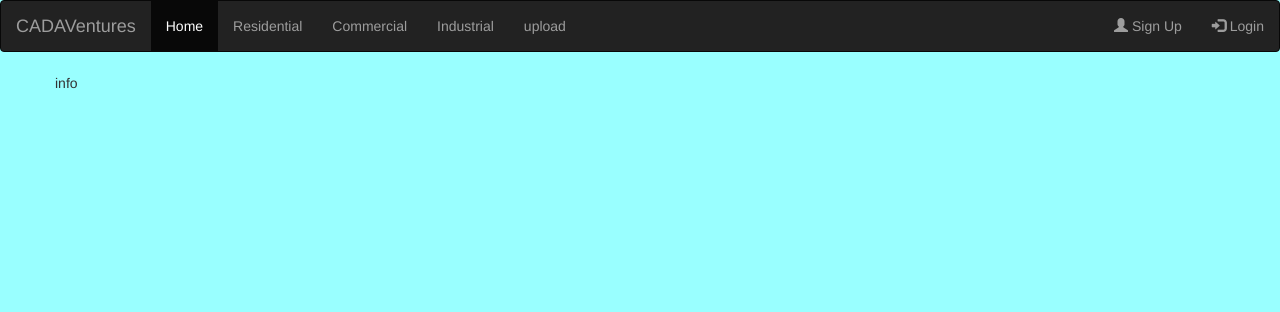
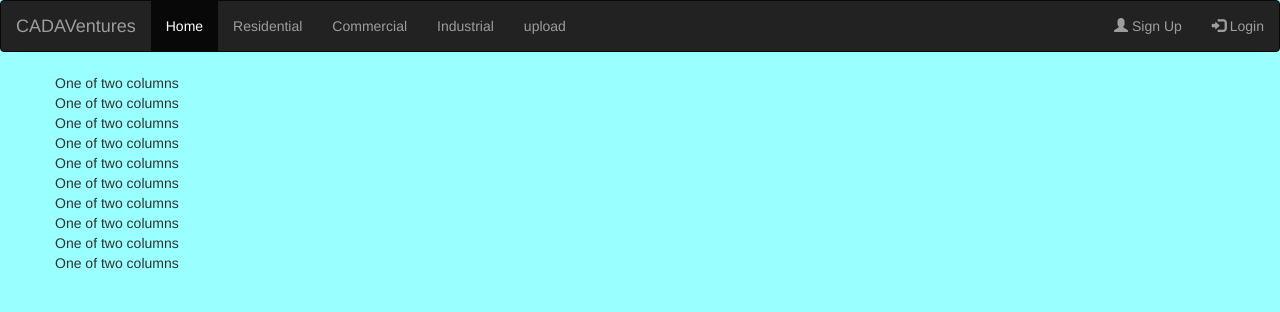
Before and after one commit to Jonathan-Aparicio/ventures, a PHP site: page /generalHouse.php?id=1 in a window 1280 px wide. Shown: the top 312 px of the page. Run offline with PHP 8.4, Linux system fonts and the light colour scheme; data that the repository does not hold is empty.

Commit message:
try with column bootsrap code

```diff
--- a/generalHouse.php
+++ b/generalHouse.php
@@ -21,7 +21,49 @@
   </div>
 
   <div class="row">
-    info
+  </body>
+  <div class="container">
+    <div class="row justify-content-start">
+      <div class="col-4">
+        One of two columns
+      </div>
+      <div class="col-4">
+        One of two columns
+      </div>
+    </div>
+    <div class="row justify-content-center">
+      <div class="col-4">
+        One of two columns
+      </div>
+      <div class="col-4">
+        One of two columns
+      </div>
+    </div>
+    <div class="row justify-content-end">
+      <div class="col-4">
+        One of two columns
+      </div>
+      <div class="col-4">
+        One of two columns
+      </div>
+    </div>
+    <div class="row justify-content-around">
+      <div class="col-4">
+        One of two columns
+      </div>
+      <div class="col-4">
+        One of two columns
+      </div>
+    </div>
+    <div class="row justify-content-between">
+      <div class="col-4">
+        One of two columns
+      </div>
+      <div class="col-4">
+        One of two columns
+      </div>
+    </div>
+  </div>
   </div>
 
 
@@ -42,5 +84,3 @@
         }
   ?>
   <div/>
-
-  </body>
```
